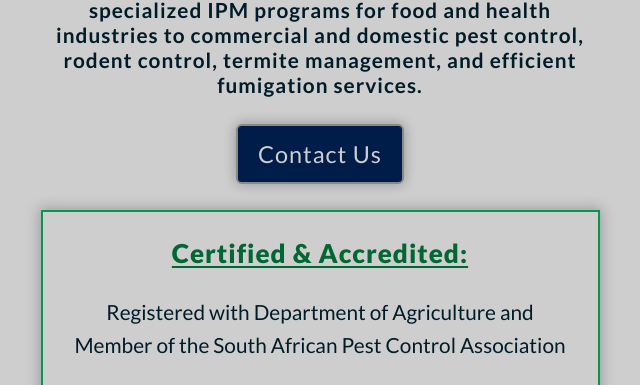
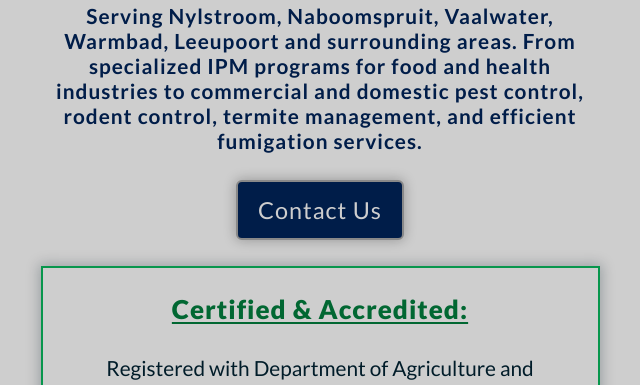
Before and after one commit to SVDwebtech/NylstroomPest053, a website: page index.html in a window 1280 px wide. Shown: the part 470-855 px from the top of the page, without its empty margins (320-960 px from the left). Drawn offline with Linux system fonts and the light colour scheme; a web font is replaced by a local one.

Commit message:
add text-shadow to heroHeadingPrimary

```diff
--- a/sass/base/_typography.scss
+++ b/sass/base/_typography.scss
@@ -16,12 +16,14 @@ body {
 	text-align: center;
 }
 .heroHeading {
-	color: $cp-richBlack;
+	color: $cp-dark-blue;
 	font-family: "Montserrat", sans-serif;
-	font-size: clamp(1.8rem, 5vw, 2.4rem);
+	font-size: clamp(2rem, 5vw, 2.8rem);
 	font-weight: 900;
+	text-align: center;
+	text-shadow: 1px 1px 1px rgba($cp-shamrockGreen, 1);
 	text-transform: uppercase;
-	text-align: center;
+
 	letter-spacing: 1px;
 	line-height: 1.2;
       &__heroHeadingByline {
@@ -29,6 +31,7 @@ body {
 		font-size: clamp(1.4rem, 4.5vw, 1.6rem);
 		font-weight: 700;
 		text-align: center;
+		text-shadow: none;
 		text-transform: none;
 		line-height: 1.2;
 	}
--- a/sass/layout/_header.scss
+++ b/sass/layout/_header.scss
@@ -37,7 +37,6 @@
             display: block;
             width: 8rem;
             height: auto;
-            // box-shadow: -3px 3px 12px 3px rgba($cp-richBlack, .75);
       }
 }
 .heroHeadingPrimary {
```
Also changed, not shown: css/styles.css.
